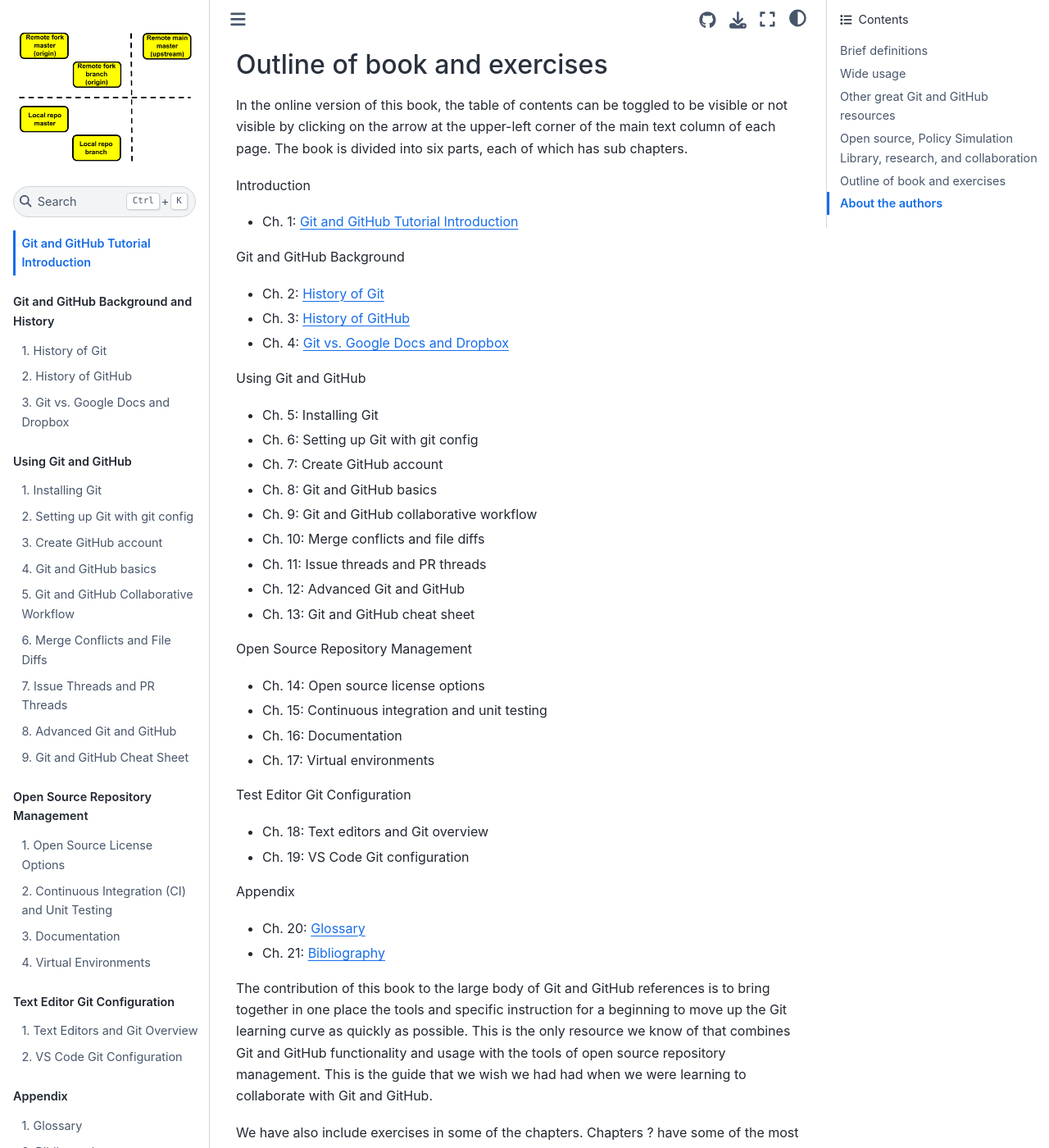
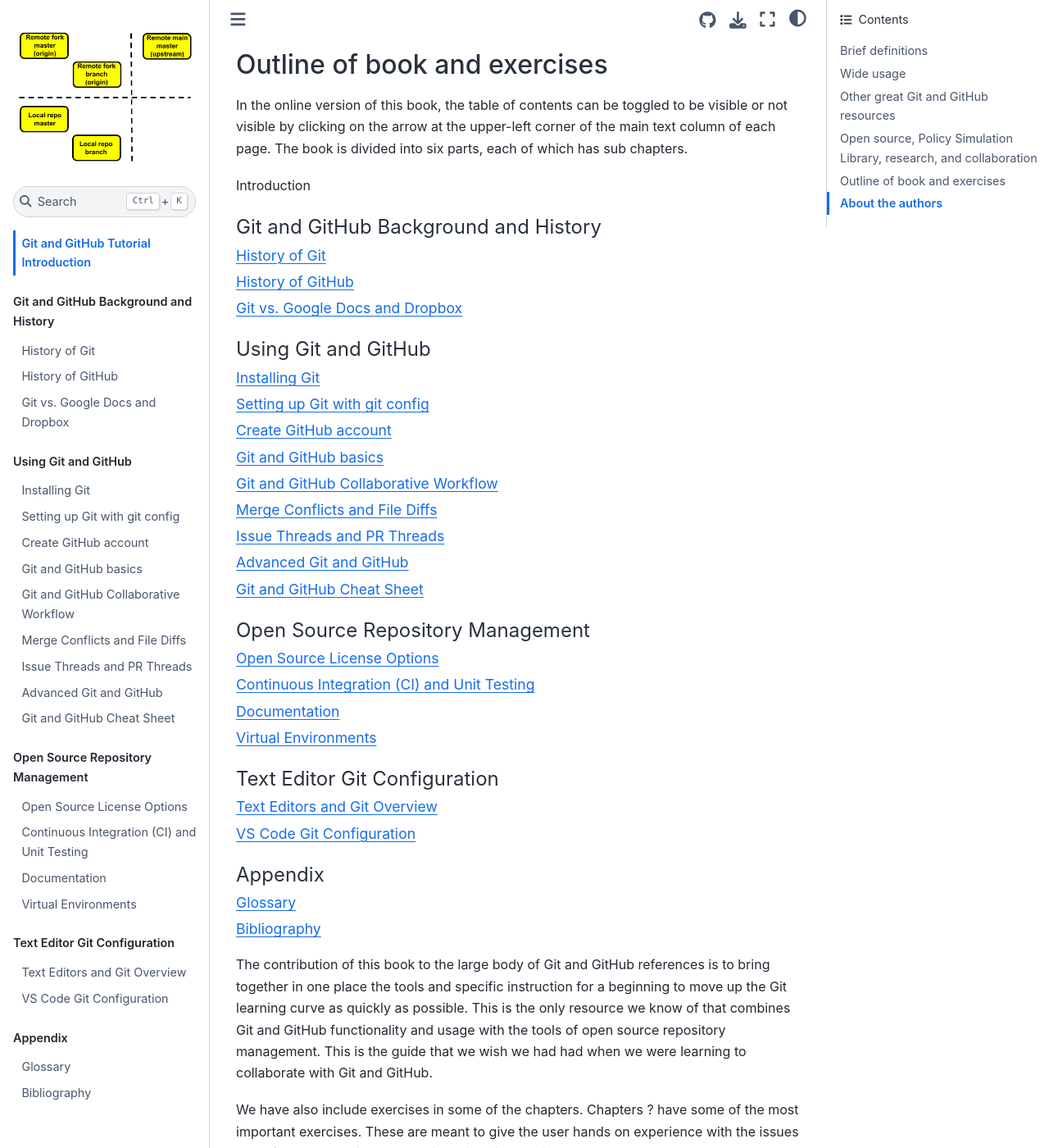
Before and after one commit to PSLmodels/Git-Tutorial, a Jupyter Book: the page built from book/content/intro.md, in a window 1280 px wide and 1400 px high, scrolled down 4186 px. Shown: the whole window at 82% size. Built offline with Jupyter Book 1.0.4 settings and Sphinx 7.4.7 and the Sphinx Book theme 1.1.4, drawn with Linux system fonts in a browser that asks for light colours; cross-references to code outside the pages are shown as plain code.

Commit message:
Got rid of navbar numbering in _toc.yml

````diff
--- a/book/_toc.yml
+++ b/book/_toc.yml
@@ -1,5 +1,4 @@
 - file: content/intro
-  numbered: true
 
 - chapter: Git and GitHub Background and History
   sections:
--- a/book/content/intro.md
+++ b/book/content/intro.md
@@ -76,42 +76,8 @@ In the online version of this book, the table of contents can be toggled to be v
 
 Introduction
 
-* Ch. 1: [Git and GitHub Tutorial Introduction](https://pslmodels.github.io/Git-Tutorial/content/intro.html)
-
-Git and GitHub Background
-
-* Ch. 2: [History of Git](https://pslmodels.github.io/Git-Tutorial/content/background/GitHistory.html)
-* Ch. 3: [History of GitHub](https://pslmodels.github.io/Git-Tutorial/content/background/GitHubHistory.html)
-* Ch. 4: [Git vs. Google Docs and Dropbox](https://pslmodels.github.io/Git-Tutorial/content/background/GoogleDropbox.html)
-
-Using Git and GitHub
-
-* Ch. 5: Installing Git
-* Ch. 6: Setting up Git with git config
-* Ch. 7: Create GitHub account
-* Ch. 8: Git and GitHub basics
-* Ch. 9: Git and GitHub collaborative workflow
-* Ch. 10: Merge conflicts and file diffs
-* Ch. 11: Issue threads and PR threads
-* Ch. 12: Advanced Git and GitHub
-* Ch. 13: Git and GitHub cheat sheet
-
-Open Source Repository Management
-
-* Ch. 14: Open source license options
-* Ch. 15: Continuous integration and unit testing
-* Ch. 16: Documentation
-* Ch. 17: Virtual environments
-
-Test Editor Git Configuration
-
-* Ch. 18: Text editors and Git overview
-* Ch. 19: VS Code Git configuration
-
-Appendix
-
-* Ch. 20: [Glossary](https://pslmodels.github.io/Git-Tutorial/content/glossary.html)
-* Ch. 21: [Bibliography](https://pslmodels.github.io/Git-Tutorial/content/bibliography.html)
+```{tableofcontents}
+```
 
 The contribution of this book to the large body of Git and GitHub references is to bring together in one place the tools and specific instruction for a beginning to move up the Git learning curve as quickly as possible. This is the only resource we know of that combines Git and GitHub functionality and usage with the tools of open source repository management. This is the guide that we wish we had had when we were learning to collaborate with Git and GitHub.
 
--- a/environment.yml
+++ b/environment.yml
@@ -3,7 +3,7 @@ channels:
   - default
   - conda-forge
 dependencies:
-  - python=3.7.7
+  - python==3.7.7
   - sphinx>=2.4.4
   - pip
   - pandas
````
Also changed, not shown: 1 other file.
